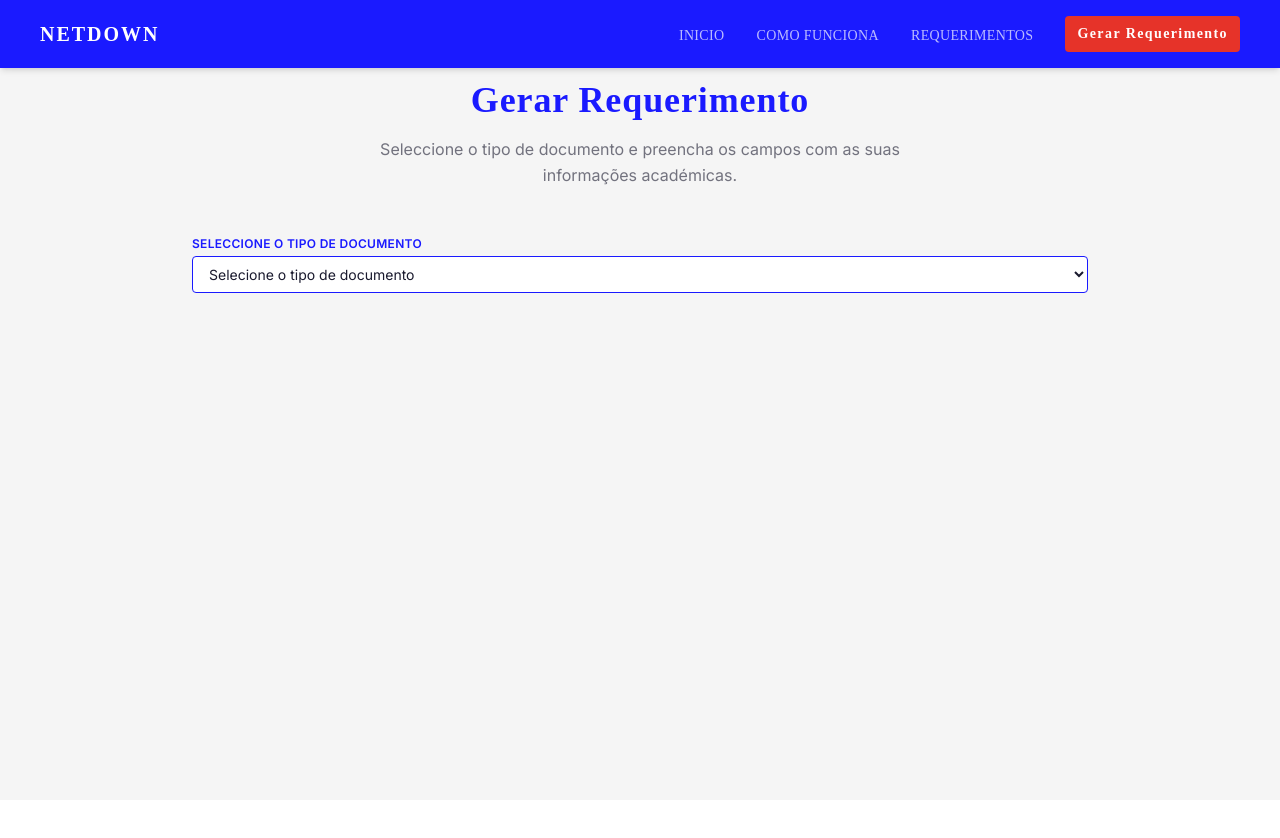
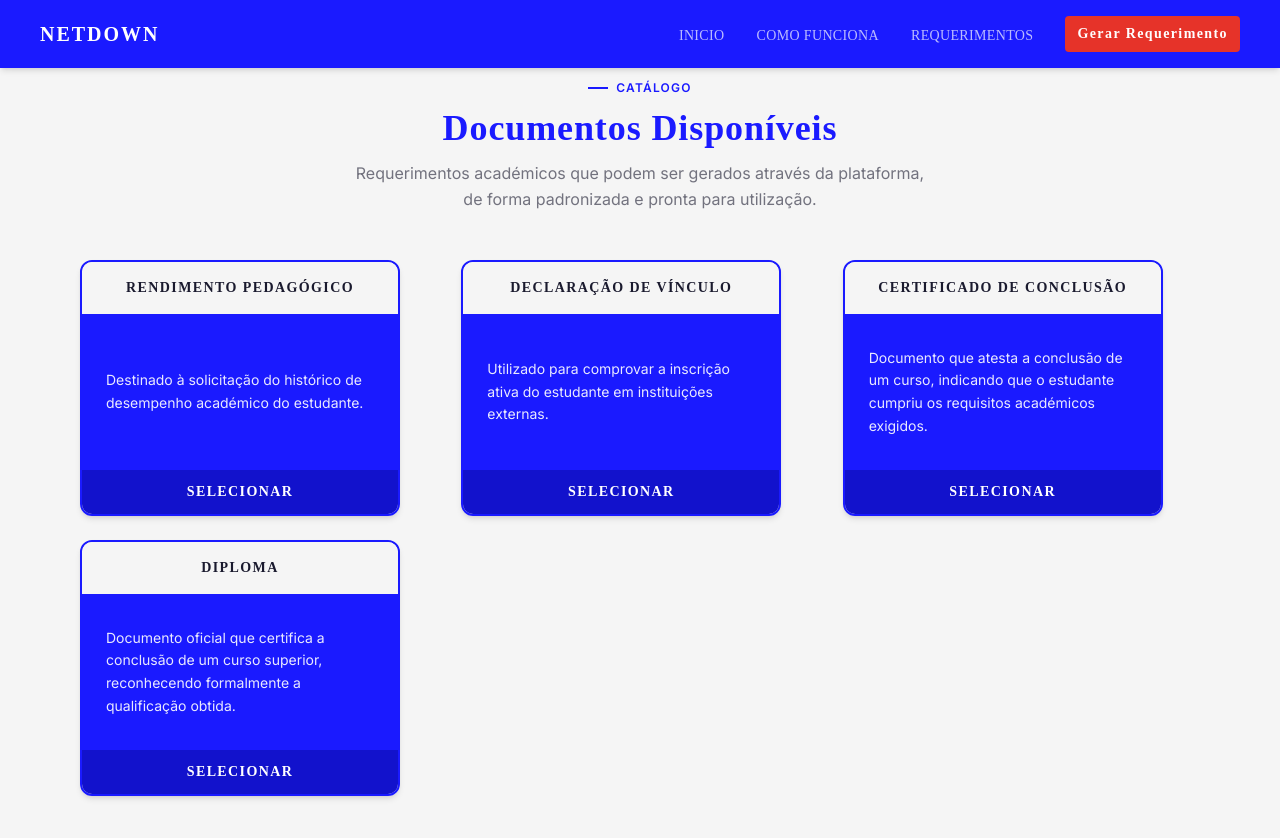
Before and after one commit to filipetaremba/netdown, a Next.js app: page /documentos in a window 1280 px wide. Shown: the top 838 px of the page. Before the commit the page ends 800 px from the top, so only its background shows below. Built offline with nearby package versions, Linux system fonts and the light colour scheme.

Commit message:
fix: pagina documentos com catalogo correto

```diff
--- a/app/documentos/page.tsx
+++ b/app/documentos/page.tsx
@@ -1,10 +1,63 @@
-import { Suspense } from "react";
-import DocumentosClient from "./DocumentosClient";
+import Navbar from "@/components/Navbar";
+import DocumentCard from "@/components/DocumentCard";
 
-export default function GerarDocumentoPage() {
+const allDocuments = [
+  {
+    title: "Rendimento Pedagógico",
+    description: "Destinado à solicitação do histórico de desempenho académico do estudante.",
+    value: "rendimento-pedagogico",
+  },
+  {
+    title: "Declaração de Vínculo",
+    description: "Utilizado para comprovar a inscrição ativa do estudante em instituições externas.",
+    value: "declaracao-vinculo",
+  },
+  {
+    title: "Certificado de Conclusão",
+    description: "Documento que atesta a conclusão de um curso, indicando que o estudante cumpriu os requisitos académicos exigidos.",
+    value: "certificado-conclusao",
+  },
+  {
+    title: "Diploma",
+    description: "Documento oficial que certifica a conclusão de um curso superior, reconhecendo formalmente a qualificação obtida.",
+    value: "diploma",
+  },
+];
+
+export default function DocumentosPage() {
   return (
-    <Suspense fallback={<div>Carregando...</div>}>
-      <DocumentosClient />
-    </Suspense>
+    <main className="min-h-screen bg-neutral-light">
+      <Navbar />
+
+      <section className="w-full px-6 md:px-20 py-20">
+
+        {/* Cabeçalho */}
+        <div className="mb-12 flex flex-col items-center text-center">
+          <div className="inline-flex items-center gap-2 text-xs font-semibold tracking-widest uppercase text-primary mb-3">
+            <span className="w-5 h-[2px] bg-primary"></span>
+            Catálogo
+          </div>
+          <h1 className="text-primary font-bold text-3xl md:text-4xl tracking-wide font-heading mb-3">
+            Documentos Disponíveis
+          </h1>
+          <p className="text-neutral-dark/60 text-sm md:text-base font-sans leading-relaxed max-w-xl">
+            Requerimentos académicos que podem ser gerados através da plataforma, de forma padronizada e pronta para utilização.
+          </p>
+        </div>
+
+        {/* Grid de documentos */}
+        <div className="grid grid-cols-1 sm:grid-cols-2 md:grid-cols-3 gap-6 w-full">
+          {allDocuments.map((doc) => (
+            <DocumentCard
+              key={doc.title}
+              title={doc.title}
+              description={doc.description}
+              value={doc.value}
+            />
+          ))}
+        </div>
+
+      </section>
+    </main>
   );
 }
--- a/components/DocumentoCard.tsx
+++ /dev/null
@@ -1,20 +0,0 @@
-// components/DocumentoCard.tsx
-import Link from "next/link"
-import { TipoDocumento } from "@/lib/types"
-
-interface Props {
-  titulo: string
-  descricao: string
-  tipo: TipoDocumento
-}
-
-export default function DocumentoCard({ titulo, descricao, tipo }: Props) {
-  return (
-    <Link href={`/documentos/formulario?tipo=${tipo}`}>
-      <div className="bg-blue-700 text-white p-4 rounded-lg hover:bg-blue-800 cursor-pointer">
-        <h3 className="font-bold text-sm uppercase">{titulo}</h3>
-        <p className="text-xs text-blue-200 mt-1">{descricao}</p>
-      </div>
-    </Link>
-  )
-}
```
